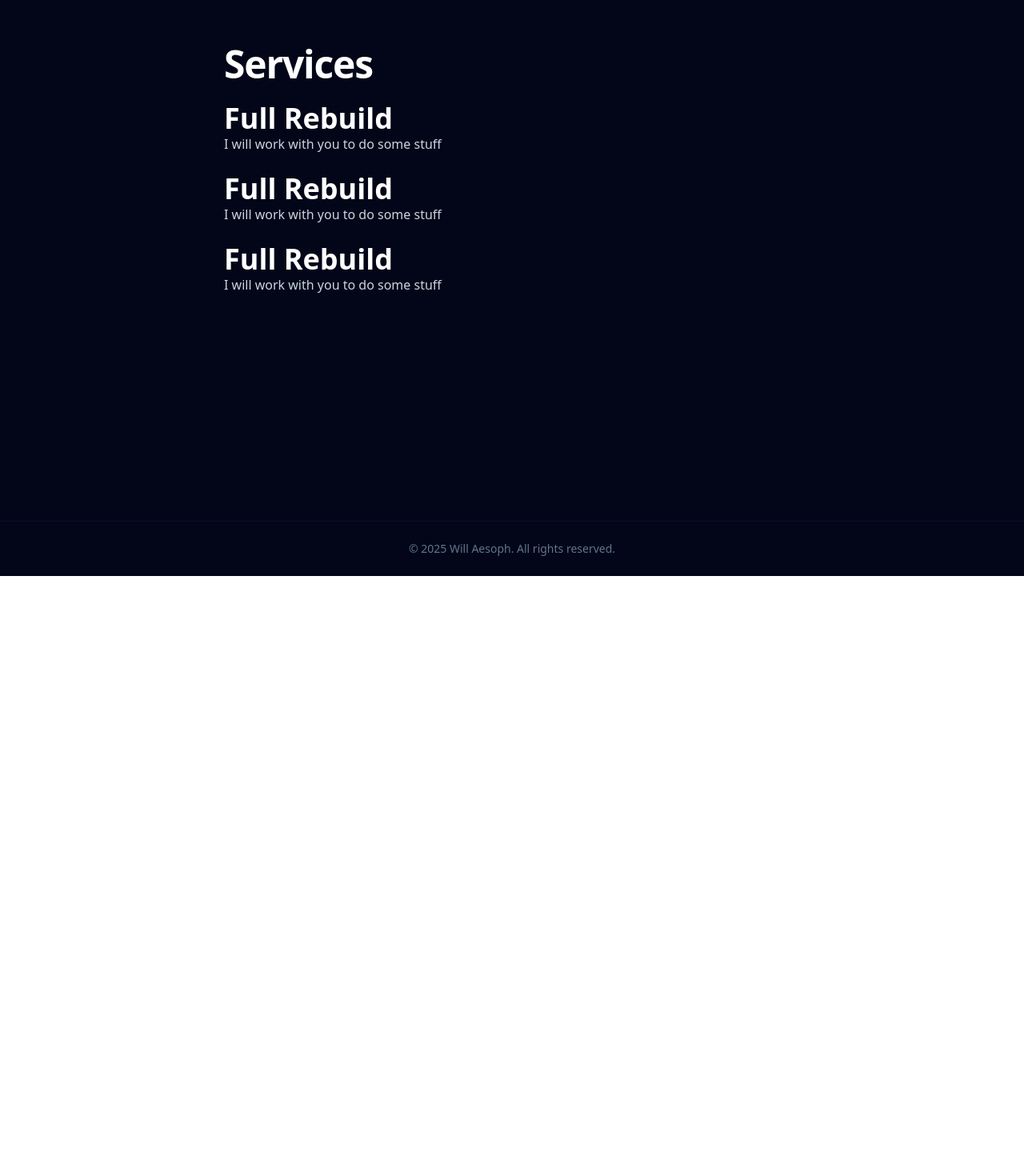
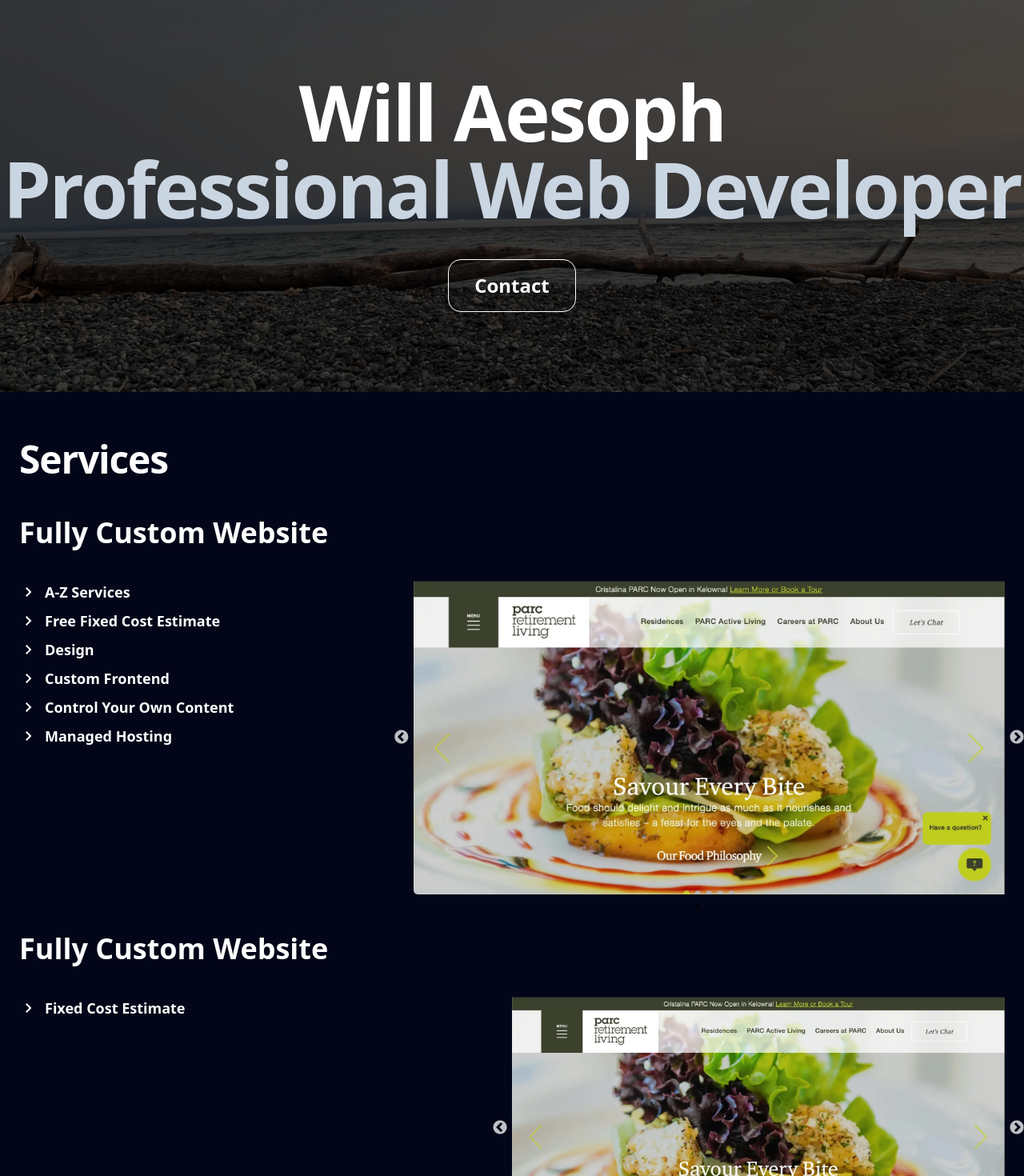
Before and after one commit to waesoph/work-portfolio, a React (Vite) app: page /services in a window 1280 px wide. Shown: the part 80-1550 px from the top of the page at 80% size. Before the commit the page ends 800 px from the top, so only its background shows below. Built offline with nearby package versions, Linux system fonts and the light colour scheme.

Commit message:
services page

```diff
--- a/src/App.jsx
+++ b/src/App.jsx
@@ -1,5 +1,6 @@
 import Header from './components/header.jsx'
 import Footer from './components/footer.jsx'
+import Hero from './components/hero.jsx'
 import { Routes, Route } from 'react-router-dom'
 import Home from './pages/Home.jsx'
 import Services from './pages/Services.jsx'
@@ -14,6 +15,7 @@ function App() {
     <div className="flex min-h-screen flex-col bg-slate-950">
       <Header />
       <main className="flex-1">
+        <Hero />
         <Routes>
           <Route path="/" element={<Home />} />
           <Route path="/services" element={<Services />} />
--- /dev/null
+++ b/src/assets/images/services/customWebsite/index.js
@@ -0,0 +1,6 @@
+import parcHomepage from './parc-homepage.webp';
+
+export const customWebsite = [
+  { alt: 'PARC Retirement Living website homepage', image: parcHomepage },
+{ alt: 'PARC Retirement Living website homepage', image: parcHomepage },
+];
--- a/src/components/clientSlider.jsx
+++ b/src/components/clientSlider.jsx
@@ -31,7 +31,7 @@ function PrevArrow(props) {
   );
 }
 
-function ClientSlider() {
+export default function ClientSlider() {
   const settings = {
     dots: true,
     infinite: true,
@@ -70,7 +70,7 @@ function ClientSlider() {
               <h3 className="text-lg lg:text-xl font-semibold text-slate-950">{client.name}</h3>
             </div>
             <div className="absolute left-0 -top-full group-hover:top-0 h-1/2 duration-300 w-full bg-black/70 p-6 text-left ">
-              <h4 className="text-lg font-semibold">Work Done:</h4>
+              <h4 className="text-lg font-semibold">Projects Completed:</h4>
               <ul className="opacity-0 group-hover:opacity-100 !duration-400 group-hover:delay-400">
                 {client.work.map((item) => (
                   <li key={item}>{item}</li>
@@ -95,5 +95,3 @@ function ClientSlider() {
     </div>
   );
 }
-
-export default ClientSlider;
--- a/src/components/header.jsx
+++ b/src/components/header.jsx
@@ -5,8 +5,8 @@ import Hamburger from '../assets/icons/hamburger-menu.svg?react'
 
 const navItems = [
   { to: '/', label: 'Home' },
-  // { to: '/services', label: 'Services' },
-  // { to: '/work', label: 'Work' },
+  { to: '/services', label: 'Services' },
+  { to: '/work', label: 'Work' },
   { to: '/contact', label: 'Contact' },
 ]
 
--- /dev/null
+++ b/src/components/hero.jsx
@@ -0,0 +1,17 @@
+import { Link } from 'react-router-dom'
+import bannerImg from '../assets/images/banner.webp'
+
+export default function Hero() {
+    return (
+        <section className="flex flex-col gap-6 w-full py-12 lg:py-25 text-center relative bg-center bg-cover" style={{ backgroundImage: `url(${bannerImg})` }}>
+            <div className="absolute bg-black/70 inset-0 w-full h-full z-0"></div>
+            <div className="flex flex-col z-2">
+                <h1 className="text-4xl font-semibold tracking-tight sm:text-8xl text-white">
+                Will Aesoph
+                </h1>
+                <p className="text-4xl font-semibold tracking-tight sm:text-8xl text-white">Professional Web Developer</p>
+                <Link className="text-semibold text-xl sm:text-2xl border border-white rounded-2xl w-fit py-4 px-8 mx-auto mt-10" to="/contact#contact" >Contact</Link>
+            </div>
+        </section>
+    )
+}
--- /dev/null
+++ b/src/components/servicesSlider.jsx
@@ -0,0 +1,20 @@
+import React from "react";
+import Slider from "react-slick";
+
+export default function ServicesSlider({ images = [] }) {
+  const settings = {
+    dots: true,
+    infinite: true,
+    slidesToShow: 1,
+    slidesToScroll: 1,
+  };
+  return (
+    <div className="slider-container">
+      <Slider {...settings}>
+        {images.map((image) => (
+            <img key={image.alt ?? image.image} src={image.image} alt={image.alt} />
+        ))}
+      </Slider>
+    </div>
+  );
+}
--- a/src/pages/Contact.jsx
+++ b/src/pages/Contact.jsx
@@ -42,8 +42,8 @@ export default function Contact() {
   }
 
   return (
-    <section className="mx-auto flex min-h-[60vh] w-full max-w-xl flex-col gap-6 px-6 py-16">
-      <header className="space-y-2 text-center">
+    <section className="mx-auto flex min-h-[60vh] w-full max-w-xl flex-col gap-6 px-6 py-16" id="#contact">
+      <div className="space-y-2 text-center">
         <h1 className="text-4xl font-semibold tracking-tight sm:text-5xl">
           Contact
         </h1>
@@ -51,7 +51,7 @@ export default function Contact() {
           Ready to collaborate or want to say hello? Drop a note or email me at <a href="mailto:willaesoph@gmail.com">willaesoph@gmail.com</a> and I&apos;ll get
           back to you soon.
         </p>
-      </header>
+      </div>
 
       <form
         onSubmit={handleSubmit}
--- a/src/pages/Home.jsx
+++ b/src/pages/Home.jsx
@@ -1,7 +1,5 @@
 import headshotImg from '../assets/images/headshot.jpg'
-import bannerImg from '../assets/images/banner.webp'
 import { languages } from '../assets/images/languages'
-import ClientSlider from '../components/clientSlider';
 import { Link } from 'react-router-dom'
 import Slider from "react-slick";
 
@@ -9,38 +7,21 @@ export default function Home() {
 
   return (
     <div>
-      <section className="flex flex-col gap-6 w-full py-12 lg:py-25 text-center relative bg-center" style={{ backgroundImage: `url(${bannerImg})` }}>
-        <div class="absolute bg-black/70 inset-0 w-full h-full z-0"></div>
-        <div class="flex flex-col z-2">
-          <h1 className="text-4xl font-semibold tracking-tight sm:text-8xl text-white">
-            Will Aesoph
-          </h1>
-          <p className="text-4xl font-semibold tracking-tight sm:text-8xl text-white">Professional Web Developer</p>
-          <Link className="text-semibold text-xl sm:text-2xl border border-white rounded-2xl w-fit py-4 px-8 mx-auto mt-10" to="/contact" >Contact</Link>
+
+      <section className="container section">
+        <div className="flex flex-col lg:flex-row gap-8 items-center justify-center">
+          <div className="flex flex-col ">
+            <p className="text-center text-lg lg:text-2xl leading-[2.5]">
+              I am a Canadian web developer from British Columbia, with years of experience building websites for clients of all sizes.
+              I specialize in bringing your vision to life, with a focus on the frontend user experience, to drive more traffic to your website and generate leads.
+            </p>
+            <Link to="/services" className="text-semibold text-xl sm:text-2xl border border-white rounded-2xl w-fit py-4 px-8 mt-10 mx-auto">Services</Link>
+          </div>
         </div>
       </section>
 
-      <section className="container section">
-        <div className="flex flex-col lg:flex-row gap-8 items-center justify-center">
-          <div class="flex flex-col ">
-            <p className="text-left text-lg lg:text-2xl leading-[2.5]">
-              I am a Canadian web developer from British Columbia, with years of experience building websites for clients of all sizes.
-              I specialize in bringing your vision to life, with a focus on the frontend user experience, to drive more traffic to your website and generate leads.
-            </p>
-            <Link to="/services" className="text-semibold text-xl sm:text-2xl border border-white rounded-2xl w-fit py-4 px-8 mt-10">Services</Link>
-          </div>
-          <img src={headshotImg} alt="Headshot of Will Aesoph" className="rounded-full w-1/3 h-auto" />
-        </div>
-      </section>
-
-
       <section>
-      <div className="section">
-        <h2 className="text-2xl lg:text-4xl font-semibold mb-8 lg:mb-12">Brands I've Worked With</h2>
-        <ClientSlider />
-      </div>
-
-      <div className="section">
+        <div className="section container">
           <h2 className="text-2xl lg:text-4xl font-semibold mb-8 lg:mb-12">My Skills</h2>
           <div className="grid grid-cols-2 sm:grid-cols-3 lg:grid-cols-6 gap-8 items-center">
             {languages.map((language) => (
@@ -51,7 +32,6 @@ export default function Home() {
             ))}
           </div>
         </div>
-
       </section>
     </div>
   )
--- a/src/pages/Services.jsx
+++ b/src/pages/Services.jsx
@@ -1,22 +1,92 @@
+import { useId, useState } from "react";
+import ServicesSlider from "../components/servicesSlider";
+import Chevron from '../assets/icons/chevron-right.svg?react'
+import { customWebsite } from "../assets/images/services/customWebsite";
+
+function ServiceAccordionItem({ title, children }) {
+  const [open, setOpen] = useState(false);
+  const contentId = useId();
+
+  return (
+    <li className="space-y-2">
+      <button
+        type="button"
+        className="w-full text-left font-medium flex items-center space-x-2 cursor-pointer group"
+        aria-expanded={open}
+        aria-controls={contentId}
+        onClick={() => setOpen((prev) => !prev)}
+      >
+        <span
+          className={`inline-block transition-transform duration-300 group-hover:translate-x-1 ${open ? "rotate-90" : ""}`}
+        >
+          <Chevron />
+        </span>
+        <span className="text-lg font-semibold">{title}</span>
+      </button>
+      <div
+        id={contentId}
+        className={`grid transition-[grid-template-rows,opacity] duration-300 ${open ? "grid-rows-[1fr] opacity-100" : "grid-rows-[0fr] opacity-0"}`}
+      >
+        <div className="overflow-hidden">
+          <p className="text-base text-slate-700 mb-4 px-8">{children}</p>
+        </div>
+      </div>
+    </li>
+  );
+}
+
 export default function Services() {
   return (
-    <section className="mx-auto max-w-3xl px-6 py-16 space-y-6">
-      <h1 className="text-4xl font-semibold tracking-tight sm:text-5xl">
+    <section className="container section">
+      <h1 className="text-4xl font-semibold tracking-tight sm:text-5xl mb-12">
         Services
       </h1>
-      <div>
-        <h2>Full Rebuild</h2>
-        <p>I will work with you to do some stuff</p>
-      </div>
-
-      <div>
-        <h2>Full Rebuild</h2>
-        <p>I will work with you to do some stuff</p>
-      </div>
-
-      <div>
-        <h2>Full Rebuild</h2>
-        <p>I will work with you to do some stuff</p>
+      <div className="flex flex-col space-y-8 lg:space-y-12">
+        <div>
+          <h2>Fully Custom Website</h2>
+          <div className="flex flex-col lg:flex-row mt-10 gap-8">
+            <ul className="w-full lg:w-2/5">
+              <ServiceAccordionItem title="A-Z Services">
+                From inception to launch, I can take care of every step of the process to bringing your website to life.
+                All you need to bring is the ideas!
+              </ServiceAccordionItem>
+              <ServiceAccordionItem title="Free Fixed Cost Estimate">
+                We will book a discovery call and discuss your vision.
+              </ServiceAccordionItem>
+              <ServiceAccordionItem title="Design">
+                I will provide you a mobile-first design, tailored to the experience of modern internet users.
+                Depending on your preference, I am also happy to collaborate with a web designer of your choosing.
+              </ServiceAccordionItem>
+              <ServiceAccordionItem title="Custom Frontend">
+                We will book a discovery call and then I will give an accurate fixed cost estimate
+              </ServiceAccordionItem>
+              <ServiceAccordionItem title="Control Your Own Content">
+                My goal is to build you a website which ultimately you are in control of. All of the websites I build are integrated with a
+                Content Management System (CMS), and come with a fully custom page builder so that you are able to update the content of your site
+                without needing a developer. I specialize in websites built with <strong>WordPress, Statamic, or Craft CMS.</strong>
+              </ServiceAccordionItem>
+              <ServiceAccordionItem title="Managed Hosting">
+                We will book a discovery call and then I will give an accurate fixed cost estimate
+              </ServiceAccordionItem>
+            </ul>
+            <div className="w-full lg:w-3/5">
+              <ServicesSlider images={customWebsite} />
+            </div>
+          </div>
+        </div>
+        <div>
+          <h2>Fully Custom Website</h2>
+          <div className="flex flex-col lg:flex-row mt-10">
+            <ul className="w-full lg:w-1/2">
+              <ServiceAccordionItem title="Fixed Cost Estimate">
+                We will book a discovery call and then I will give an accurate fixed cost estimate
+              </ServiceAccordionItem>
+            </ul>
+            <div className="w-full lg:w-1/2">
+              <ServicesSlider images={customWebsite} />
+            </div>
+          </div>
+        </div>
       </div>
 
     </section>
```
Also changed, not shown: src/pages/Work.jsx (+9 -4 lines), src/assets/icons/chevron-right.svg (added), src/assets/images/services/customWebsite/parc-homepage.webp (added). Lines whose indentation alone changed are shown as unchanged.
